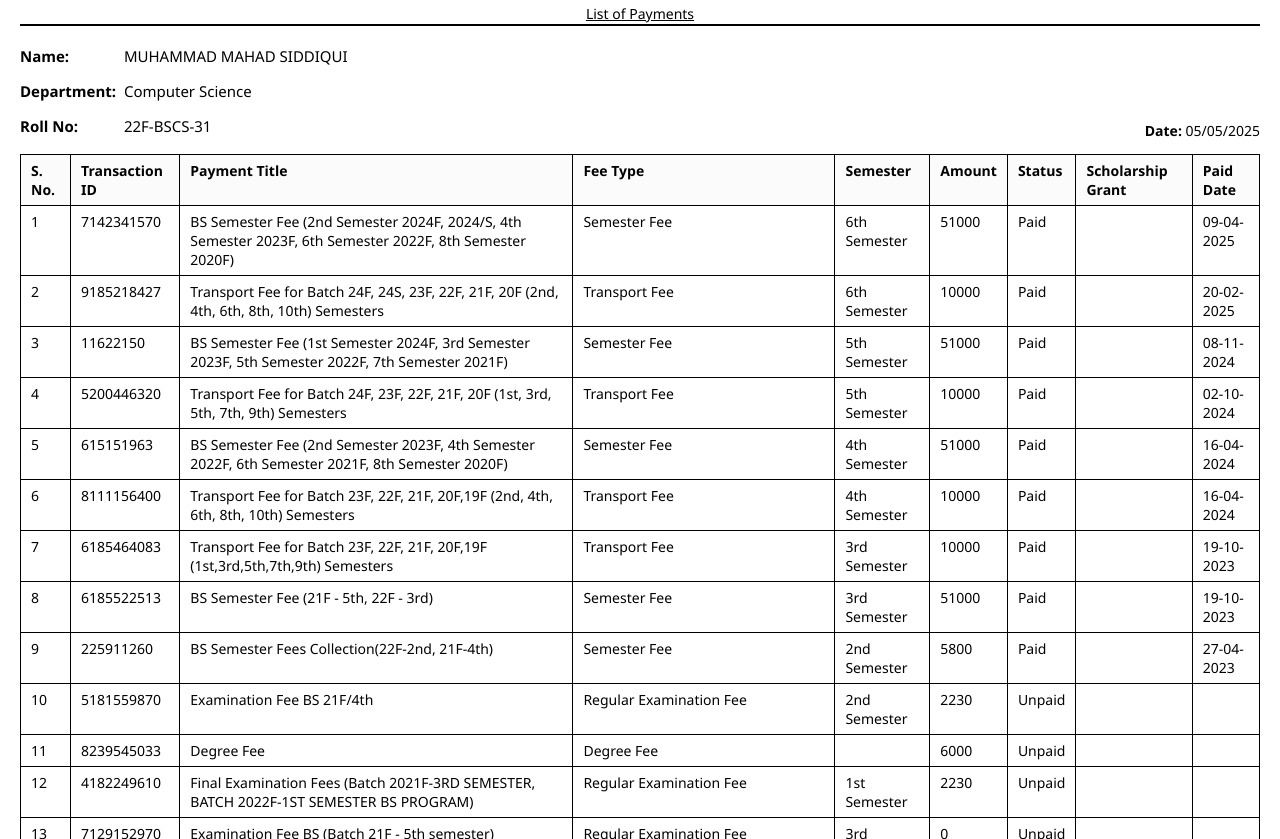
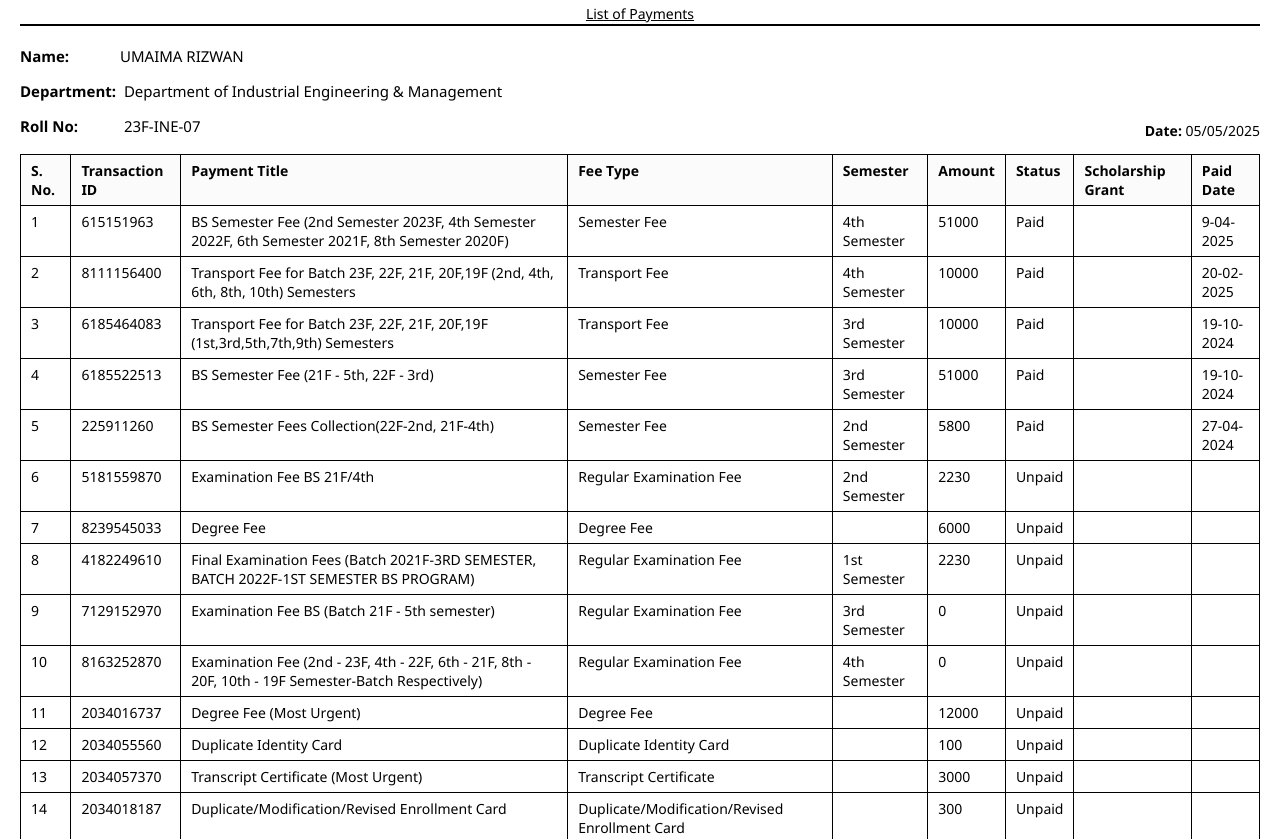
Before and after one commit to Breezy-Byte/chala2, a plain HTML site: page index.html in a window 1280 px wide. Shown: the part 113-952 px from the top of the page. Drawn offline with Linux system fonts and the light colour scheme.

Commit message:
Update index.html

```diff
--- a/index.html
+++ b/index.html
@@ -107,9 +107,9 @@
   </div>
 
   <div class="info">
-    <p><b>Name:</b> MUHAMMAD MAHAD SIDDIQUI</p>
-    <p><b>Department:</b> Computer Science</p>
-    <p><b>Roll No:</b> 22F-BSCS-31</p>
+    <p><b>Name:</b>UMAIMA RIZWAN</p>
+    <p><b>Department:</b> Department of Industrial Engineering & Management</p>
+    <p><b>Roll No:</b> 23F-INE-07</p>
   </div>
   <div class="date"><p><b>Date:</b> <date id="date"></date></p></div>
 
@@ -129,25 +129,25 @@
         </tr>
       </thead>
        <tbody>
-        <tr><td>1</td><td>7142341570</td><td>BS Semester Fee (2nd Semester 2024F, 2024/S, 4th Semester 2023F, 6th Semester 2022F, 8th Semester 2020F)</td><td>Semester Fee</td><td>6th Semester</td><td>51000</td><td>Paid</td><td></td><td>09-04-2025</td></tr>
+<!--         <tr><td>1</td><td>7142341570</td><td>BS Semester Fee (2nd Semester 2024F, 2024/S, 4th Semester 2023F, 6th Semester 2022F, 8th Semester 2020F)</td><td>Semester Fee</td><td>6th Semester</td><td>51000</td><td>Paid</td><td></td><td>09-04-2025</td></tr>
         <tr><td>2</td><td>9185218427</td><td>Transport Fee for Batch 24F, 24S, 23F, 22F, 21F, 20F (2nd, 4th, 6th, 8th, 10th) Semesters</td><td>Transport Fee</td><td>6th Semester</td><td>10000</td><td>Paid</td><td></td><td>20-02-2025</td></tr>
         <tr><td>3</td><td>11622150</td><td>BS Semester Fee (1st Semester 2024F, 3rd Semester 2023F, 5th Semester 2022F, 7th Semester 2021F)</td><td>Semester Fee</td><td>5th Semester</td><td>51000</td><td>Paid</td><td></td><td>08-11-2024</td></tr>
-        <tr><td>4</td><td>5200446320</td><td>Transport Fee for Batch 24F, 23F, 22F, 21F, 20F (1st, 3rd, 5th, 7th, 9th) Semesters</td><td>Transport Fee</td><td>5th Semester</td><td>10000</td><td>Paid</td><td></td><td>02-10-2024</td></tr>
-        <tr><td>5</td><td>615151963</td><td>BS Semester Fee (2nd Semester 2023F, 4th Semester 2022F, 6th Semester 2021F, 8th Semester 2020F)</td><td>Semester Fee</td><td>4th Semester</td><td>51000</td><td>Paid</td><td></td><td>16-04-2024</td></tr>
-        <tr><td>6</td><td>8111156400</td><td>Transport Fee for Batch 23F, 22F, 21F, 20F,19F (2nd, 4th, 6th, 8th, 10th) Semesters</td><td>Transport Fee</td><td>4th Semester</td><td>10000</td><td>Paid</td><td></td><td>16-04-2024</td></tr>
-        <tr><td>7</td><td>6185464083</td><td>Transport Fee for Batch 23F, 22F, 21F, 20F,19F (1st,3rd,5th,7th,9th) Semesters</td><td>Transport Fee</td><td>3rd Semester</td><td>10000</td><td>Paid</td><td></td><td>19-10-2023</td></tr>
-        <tr><td>8</td><td>6185522513</td><td>BS Semester Fee (21F - 5th, 22F - 3rd)</td><td>Semester Fee</td><td>3rd Semester</td><td>51000</td><td>Paid</td><td></td><td>19-10-2023</td></tr>
-        <tr><td>9</td><td>225911260</td><td>BS Semester Fees Collection(22F-2nd, 21F-4th)</td><td>Semester Fee</td><td>2nd Semester</td><td>5800</td><td>Paid</td><td></td><td>27-04-2023</td></tr>
-        <tr><td>10</td><td>5181559870</td><td>Examination Fee BS 21F/4th</td><td>Regular Examination Fee</td><td>2nd Semester</td><td>2230</td><td>Unpaid</td><td></td><td></td></tr>
-        <tr><td>11</td><td>8239545033</td><td>Degree Fee</td><td>Degree Fee</td><td></td><td>6000</td><td>Unpaid</td><td></td><td></td></tr>
-        <tr><td>12</td><td>4182249610</td><td>Final Examination Fees (Batch 2021F-3RD SEMESTER, BATCH 2022F-1ST SEMESTER BS PROGRAM)</td><td>Regular Examination Fee</td><td>1st Semester</td><td>2230</td><td>Unpaid</td><td></td><td></td></tr>
-        <tr><td>13</td><td>7129152970</td><td>Examination Fee BS (Batch 21F - 5th semester)</td><td>Regular Examination Fee</td><td>3rd Semester</td><td>0</td><td>Unpaid</td><td></td><td></td></tr>
-        <tr><td>14</td><td>8163252870</td><td>Examination Fee (2nd - 23F, 4th - 22F, 6th - 21F, 8th - 20F, 10th - 19F Semester-Batch Respectively)</td><td>Regular Examination Fee</td><td>4th Semester</td><td>0</td><td>Unpaid</td><td></td><td></td></tr>
-        <tr><td>15</td><td>2034016737</td><td>Degree Fee (Most Urgent)</td><td>Degree Fee</td><td></td><td>12000</td><td>Unpaid</td><td></td><td></td></tr>
-        <tr><td>16</td><td>2034055560</td><td>Duplicate Identity Card</td><td>Duplicate Identity Card</td><td></td><td>100</td><td>Unpaid</td><td></td><td></td></tr>
-        <tr><td>17</td><td>2034057370</td><td>Transcript Certificate (Most Urgent)</td><td>Transcript Certificate</td><td></td><td>3000</td><td>Unpaid</td><td></td><td></td></tr>
-        <tr><td>18</td><td>2034018187</td><td>Duplicate/Modification/Revised Enrollment Card</td><td>Duplicate/Modification/Revised Enrollment Card</td><td></td><td>300</td><td>Unpaid</td><td></td><td></td></tr>
-        <tr><td>19</td><td>2034128963</td><td>Retotalling Fee per subject/course (Most Urgent)</td><td>Retotalling Fee per subject/course</td><td></td><td>800</td><td>Unpaid</td><td></td><td></td></tr>
+        <tr><td>4</td><td>5200446320</td><td>Transport Fee for Batch 24F, 23F, 22F, 21F, 20F (1st, 3rd, 5th, 7th, 9th) Semesters</td><td>Transport Fee</td><td>5th Semester</td><td>10000</td><td>Paid</td><td></td><td>02-10-2024</td></tr> -->
+        <tr><td>1</td><td>615151963</td><td>BS Semester Fee (2nd Semester 2023F, 4th Semester 2022F, 6th Semester 2021F, 8th Semester 2020F)</td><td>Semester Fee</td><td>4th Semester</td><td>51000</td><td>Paid</td><td></td><td>9-04-2025</td></tr>
+        <tr><td>2</td><td>8111156400</td><td>Transport Fee for Batch 23F, 22F, 21F, 20F,19F (2nd, 4th, 6th, 8th, 10th) Semesters</td><td>Transport Fee</td><td>4th Semester</td><td>10000</td><td>Paid</td><td></td><td>20-02-2025</td></tr>
+        <tr><td>3</td><td>6185464083</td><td>Transport Fee for Batch 23F, 22F, 21F, 20F,19F (1st,3rd,5th,7th,9th) Semesters</td><td>Transport Fee</td><td>3rd Semester</td><td>10000</td><td>Paid</td><td></td><td>19-10-2024</td></tr>
+        <tr><td>4</td><td>6185522513</td><td>BS Semester Fee (21F - 5th, 22F - 3rd)</td><td>Semester Fee</td><td>3rd Semester</td><td>51000</td><td>Paid</td><td></td><td>19-10-2024</td></tr>
+        <tr><td>5</td><td>225911260</td><td>BS Semester Fees Collection(22F-2nd, 21F-4th)</td><td>Semester Fee</td><td>2nd Semester</td><td>5800</td><td>Paid</td><td></td><td>27-04-2024</td></tr>
+        <tr><td>6</td><td>5181559870</td><td>Examination Fee BS 21F/4th</td><td>Regular Examination Fee</td><td>2nd Semester</td><td>2230</td><td>Unpaid</td><td></td><td></td></tr>
+        <tr><td>7</td><td>8239545033</td><td>Degree Fee</td><td>Degree Fee</td><td></td><td>6000</td><td>Unpaid</td><td></td><td></td></tr>
+        <tr><td>8</td><td>4182249610</td><td>Final Examination Fees (Batch 2021F-3RD SEMESTER, BATCH 2022F-1ST SEMESTER BS PROGRAM)</td><td>Regular Examination Fee</td><td>1st Semester</td><td>2230</td><td>Unpaid</td><td></td><td></td></tr>
+        <tr><td>9</td><td>7129152970</td><td>Examination Fee BS (Batch 21F - 5th semester)</td><td>Regular Examination Fee</td><td>3rd Semester</td><td>0</td><td>Unpaid</td><td></td><td></td></tr>
+        <tr><td>10</td><td>8163252870</td><td>Examination Fee (2nd - 23F, 4th - 22F, 6th - 21F, 8th - 20F, 10th - 19F Semester-Batch Respectively)</td><td>Regular Examination Fee</td><td>4th Semester</td><td>0</td><td>Unpaid</td><td></td><td></td></tr>
+        <tr><td>11</td><td>2034016737</td><td>Degree Fee (Most Urgent)</td><td>Degree Fee</td><td></td><td>12000</td><td>Unpaid</td><td></td><td></td></tr>
+        <tr><td>12</td><td>2034055560</td><td>Duplicate Identity Card</td><td>Duplicate Identity Card</td><td></td><td>100</td><td>Unpaid</td><td></td><td></td></tr>
+        <tr><td>13</td><td>2034057370</td><td>Transcript Certificate (Most Urgent)</td><td>Transcript Certificate</td><td></td><td>3000</td><td>Unpaid</td><td></td><td></td></tr>
+        <tr><td>14</td><td>2034018187</td><td>Duplicate/Modification/Revised Enrollment Card</td><td>Duplicate/Modification/Revised Enrollment Card</td><td></td><td>300</td><td>Unpaid</td><td></td><td></td></tr>
+        <tr><td>15</td><td>2034128963</td><td>Retotalling Fee per subject/course (Most Urgent)</td><td>Retotalling Fee per subject/course</td><td></td><td>800</td><td>Unpaid</td><td></td><td></td></tr>
       </tbody>
     </table>
   </div>
```
